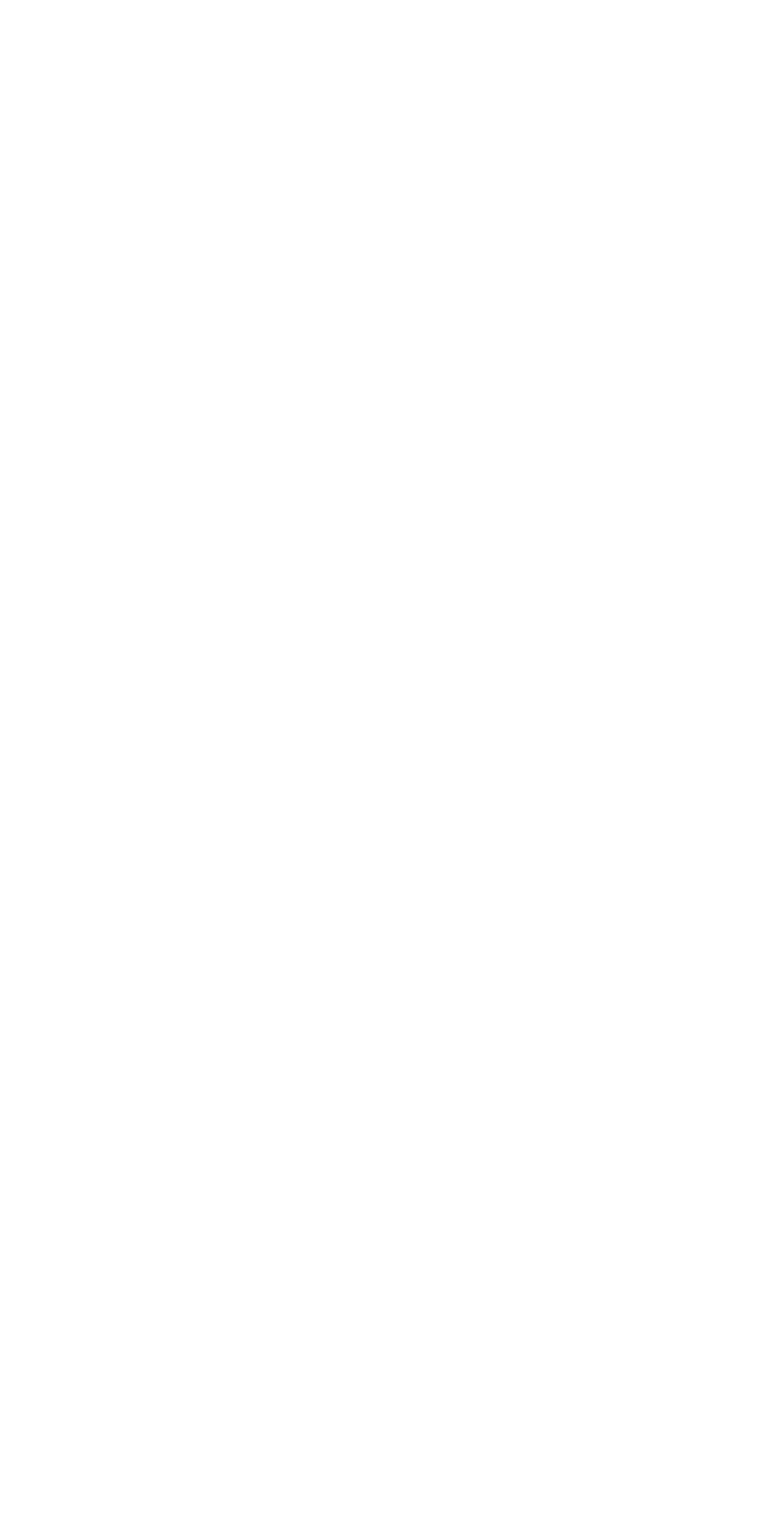
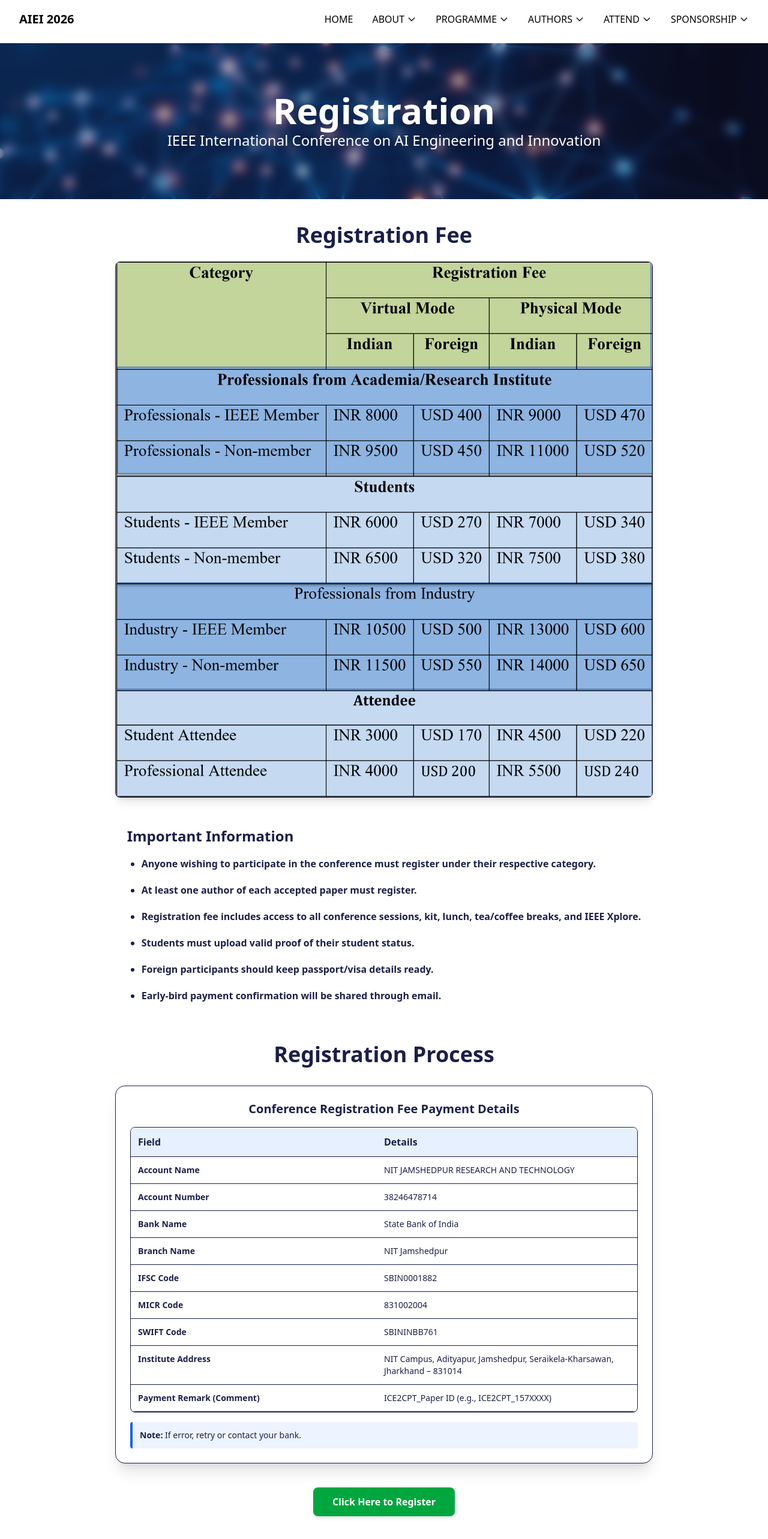
Before and after one commit to polty-rishit/AIEI2026, a React (Vite) app in the folder AIEI/: page /registration in a window 1280 px wide. Before the commit this address had no page. Shown: the top 2566 px of the page at 60% size. Before the commit the page ends 800 px from the top, so only its background shows below. Built offline with nearby package versions, Linux system fonts and the light colour scheme; the HTML template or start-up script is replaced by a standard one.

Commit message:
registration

```diff
--- a/AIEI/src/App.jsx
+++ b/AIEI/src/App.jsx
@@ -15,6 +15,8 @@ import IeeeAc from './pages/About/IeeeAc'
 import IeeeP from './pages/About/IeeeP'
 import TechProgramme from './pages/Programme/TechProgramme'
 import Speakers from './pages/Programme/Speakers'
+import Registration from './pages/Attend/Registration'
+
 
  const App = () => {
 
@@ -42,6 +44,8 @@ import Speakers from './pages/Programme/Speakers'
          <Route path='/ieeep' element={<IeeeP/>}/>
          <Route path='/techprogramme' element={<TechProgramme/>}/>
          <Route path='/speakers' element={<Speakers/>}/>
+         <Route path='/registration' element={<Registration/>}/>
+
        </Routes>
      </div>
    )
--- a/AIEI/src/components/Navbar.jsx
+++ b/AIEI/src/components/Navbar.jsx
@@ -226,7 +226,7 @@ const Navbar = () => {
   </button>
   {attendDropdown && (
     <div className="absolute top-full left-0 mt-2 w-48 bg-white rounded-md shadow-lg py-2 z-10">
-      <a href="/" className="block px-4 py-2 text-gray-800 hover:bg-gray-100 cursor-pointer">Registration</a>
+      <a href="/registration" className="block px-4 py-2 text-gray-800 hover:bg-gray-100 cursor-pointer">Registration</a>
       <a href="/" className="block px-4 py-2 text-gray-800 hover:bg-gray-100 cursor-pointer">Accommodation</a>
       <a href="/" className="block px-4 py-2 text-gray-800 hover:bg-gray-100 cursor-pointer">Visa</a>
       <a href="/Venue" className="block px-4 py-2 text-gray-800 hover:bg-gray-100 cursor-pointer">Venue</a>
@@ -392,7 +392,7 @@ const Navbar = () => {
   </button>
   {attendDropdown && (
     <div className="ml-4 mt-2 space-y-2">
-      <a href="/" className="block px-4 py-2 text-gray-800 hover:bg-gray-100 cursor-pointer">Registration</a>
+      <a href="/registration" className="block px-4 py-2 text-gray-800 hover:bg-gray-100 cursor-pointer">Registration</a>
       <a href="/" className="block px-4 py-2 text-gray-800 hover:bg-gray-100 cursor-pointer">Accommodation</a>
       <a href="/" className="block px-4 py-2 text-gray-800 hover:bg-gray-100 cursor-pointer">Visa</a>
       <a href="/Venue" className="block px-4 py-2 text-gray-800 hover:bg-gray-100 cursor-pointer">Venue</a>
--- a/AIEI/src/components/NavbarHome.jsx
+++ b/AIEI/src/components/NavbarHome.jsx
@@ -311,7 +311,7 @@ const handleSponsorshipLeave = () => {
   </button>
   {attendDropdown && (
     <div className="absolute top-full left-0 mt-2 w-48 bg-white rounded-md shadow-lg py-2 z-10">
-      <a href="/" className="block px-4 py-2 text-gray-800 hover:bg-gray-100 cursor-pointer">Registration</a>
+      <a href="/registration" className="block px-4 py-2 text-gray-800 hover:bg-gray-100 cursor-pointer">Registration</a>
       <a href="/" className="block px-4 py-2 text-gray-800 hover:bg-gray-100 cursor-pointer">Accommodation</a>
       <a href="/" className="block px-4 py-2 text-gray-800 hover:bg-gray-100 cursor-pointer">Visa</a>
       <a href="/Venue" className="block px-4 py-2 text-gray-800 hover:bg-gray-100 cursor-pointer">Venue</a>
@@ -509,7 +509,7 @@ const handleSponsorshipLeave = () => {
   </button>
   {attendDropdown && (
     <div className="ml-4 mt-2 space-y-2">
-      <a href="/" className="block px-4 py-2 text-gray-800 hover:bg-gray-100 cursor-pointer">Registration</a>
+      <a href="/registration" className="block px-4 py-2 text-gray-800 hover:bg-gray-100 cursor-pointer">Registration</a>
       <a href="/" className="block px-4 py-2 text-gray-800 hover:bg-gray-100 cursor-pointer">Accommodation</a>
       <a href="/" className="block px-4 py-2 text-gray-800 hover:bg-gray-100 cursor-pointer">Visa</a>
       <a href="/Venue" className="block px-4 py-2 text-gray-800 hover:bg-gray-100 cursor-pointer">Venue</a>
--- /dev/null
+++ b/AIEI/src/pages/Attend/Registration.jsx
@@ -0,0 +1,137 @@
+import React from "react";
+import Navbar from "../../components/Navbar";
+import Footer from "../../components/Footer";
+
+const Registration = () => {
+  return (
+    <div className="w-full min-h-screen flex flex-col bg-white text-[#1a1f4a]">
+      <Navbar />
+
+      {/* Hero Section */}
+      <div className="relative w-full h-[180px] md:h-[260px] flex flex-col items-center justify-center mt-18">
+        <img
+          src="/photo1.jpg"
+          alt="Banner"
+          className="absolute inset-0 w-full h-full object-cover"
+        />
+        <div className="absolute inset-0 bg-[#1a1f4a]/40 backdrop-blur-sm"></div>
+
+        <div className="relative text-center text-white drop-shadow-lg">
+          <h1 className="text-2xl md:text-6xl font-bold mb-1">Registration</h1>
+          <h2 className="text-sm md:text-2xl font-medium">
+            IEEE International Conference on AI Engineering and Innovation
+          </h2>
+        </div>
+      </div>
+
+      {/* Registration Fee Section */}
+      <div className="w-full flex flex-col items-center mt-10 px-4">
+        <h2 className="text-3xl md:text-4xl font-bold mb-6 text-[#1a1f4a]">
+          Registration Fee
+        </h2>
+
+        <div className="w-full max-w-4xl shadow-lg border rounded-lg overflow-hidden bg-white">
+          <img
+            src="/RateChart.jpg"
+            alt="Registration Rate Chart"
+            className="w-full object-contain"
+          />
+        </div>
+      </div>
+
+      {/* Notes Section */}
+      <div className="max-w-5xl mx-auto mt-12 px-4 text-base leading-7 text-[#1a1f4a]">
+        <h3 className="text-2xl font-bold mb-4">Important Information</h3>
+
+        <ul className="ml-6 space-y-4 list-disc">
+          <li className="font-semibold">
+            Anyone wishing to participate in the conference must register under their respective category.
+          </li>
+          <li className="font-semibold">
+            At least one author of each accepted paper must register.
+          </li>
+          <li className="font-semibold">
+            Registration fee includes access to all conference sessions, kit, lunch, tea/coffee breaks, and IEEE Xplore.
+          </li>
+          <li className="font-semibold">
+            Students must upload valid proof of their student status.
+          </li>
+          <li className="font-semibold">
+            Foreign participants should keep passport/visa details ready.
+          </li>
+          <li className="font-semibold">
+            Early-bird payment confirmation will be shared through email.
+          </li>
+        </ul>
+      </div>
+
+      {/* GAP BEFORE TABLE */}
+      <div className="mt-16"></div>
+
+      {/* Registration Process Table */}
+      <div className="w-full flex flex-col items-center px-4">
+        <h2 className="text-3xl md:text-4xl font-bold mb-8 text-center text-[#1a1f4a]">
+          Registration Process
+        </h2>
+
+        <div className="max-w-4xl w-full bg-white shadow-xl border rounded-2xl p-6">
+          <h3 className="text-center text-xl font-bold text-[#1a1f4a] mb-4">
+            Conference Registration Fee Payment Details
+          </h3>
+
+          <div className="w-full border rounded-lg overflow-hidden">
+            <div className="grid grid-cols-2 bg-[#e7f0ff] font-bold text-[#1a1f4a] p-3 border-b">
+              <div>Field</div>
+              <div>Details</div>
+            </div>
+
+            {[
+              { field: "Account Name", value: "NIT JAMSHEDPUR RESEARCH AND TECHNOLOGY" },
+              { field: "Account Number", value: "38246478714" },
+              { field: "Bank Name", value: "State Bank of India" },
+              { field: "Branch Name", value: "NIT Jamshedpur" },
+              { field: "IFSC Code", value: "SBIN0001882" },
+              { field: "MICR Code", value: "831002004" },
+              { field: "SWIFT Code", value: "SBININBB761" },
+              {
+                field: "Institute Address",
+                value: "NIT Campus, Adityapur, Jamshedpur, Seraikela-Kharsawan, Jharkhand – 831014"
+              },
+              {
+                field: "Payment Remark (Comment)",
+                value: "ICE2CPT_Paper ID (e.g., ICE2CPT_157XXXX)"
+              }
+            ].map((row, index) => (
+              <div
+                key={index}
+                className="grid grid-cols-2 border-b hover:bg-[#f3f6ff] transition p-3 text-sm text-[#1a1f4a]"
+              >
+                <div className="font-semibold">{row.field}</div>
+                <div>{row.value}</div>
+              </div>
+            ))}
+          </div>
+
+          {/* Note */}
+          <div className="bg-[#edf3ff] mt-4 p-3 rounded border-l-4 border-blue-600 text-sm font-medium text-[#1a1f4a]">
+            <strong>Note:</strong> If error, retry or contact your bank.
+          </div>
+        </div>
+
+        {/* Registration Link Button */}
+        <a
+          href="https://your-registration-link.com"
+          target="_blank"
+          rel="noopener noreferrer"
+          className="bg-green-600 text-white px-8 py-3 rounded-lg mt-10 mb-10 hover:bg-green-700 transition font-semibold shadow-md"
+        >
+          Click Here to Register
+        </a>
+      </div>
+
+      <Footer />
+    </div>
+  );
+};
+
+export default Registration;
```
Also changed, not shown: AIEI/public/RateChart.jpg (added).
